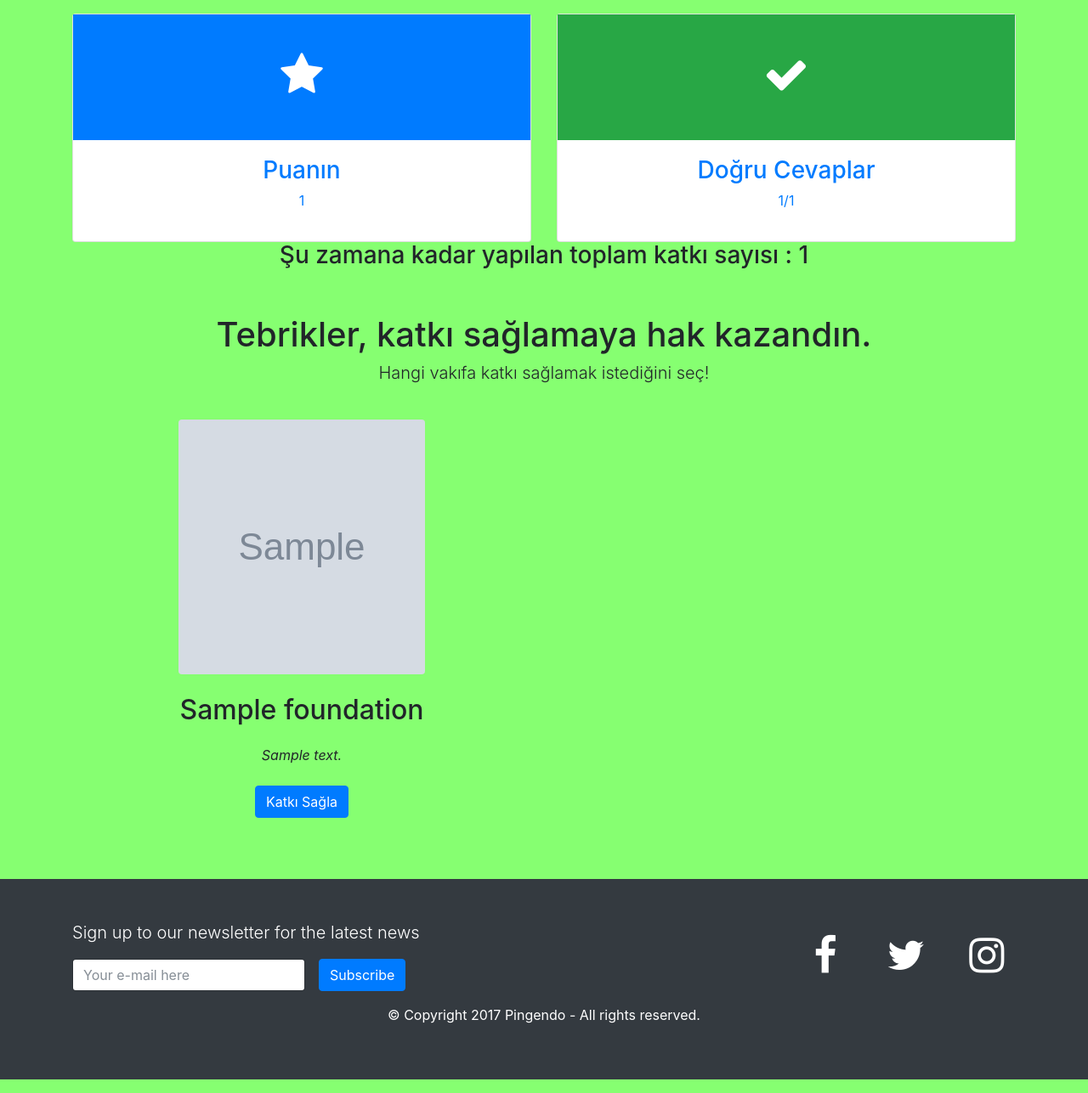
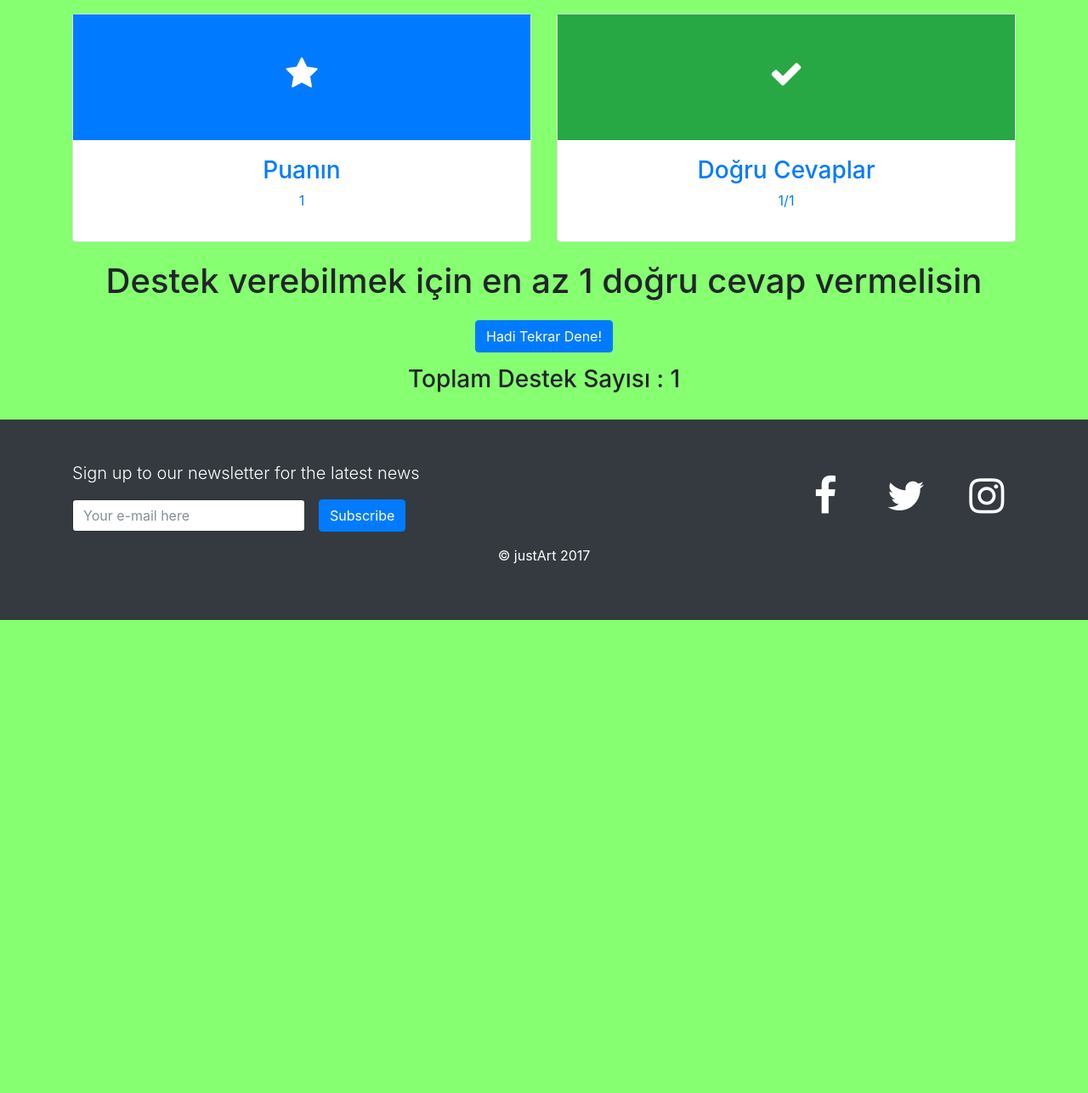
Before and after one commit to yektas/justArt, a Django app: template main/templates/endScreen.html in a window 1280 px wide. Shown: the whole page at 85% size. After the commit the page ends 730 px from the top, so only its background shows below. Run offline with Django 3.2, Linux system fonts and the light colour scheme; tables that the repository leaves empty hold one stand-in row (values such as "Sample post"); the template is opened without the code that fills it: values that come from a table or form of the project are taken from there, most other values are stand-ins (such as "Sample title", 1, 10 or a date in 2020); grey boxes marked "Sample" are stand-in pictures; some libraries are stand-ins or nearby versions.

Commit message:
Destek sayfası düzenlendi, doğru cevap sayısına göre desteğe hak kazanma eklendi. Oyun bitiminde müzik sesinin seviyesi yavaş yavaş azalıyor. Doğru/Yanlış sonucunda çıkan mesaj düzenlendi.

```diff
--- a/main/templates/endScreen.html
+++ b/main/templates/endScreen.html
@@ -10,7 +10,6 @@
     <link rel="stylesheet" href="{% static 'css/style.css' %}">
     <link rel="stylesheet" href="{% static 'css/hover-min.css' %}">
     <link rel="stylesheet" href="{% static 'css/sweetalert2.min.css' %}">
-
 </head>
 
 <body>
@@ -21,7 +20,7 @@
                 <div class="card">
                     <div class="bg-primary text-center text-white">
                         <div class="col-md-12 py-5 bg-primary">
-                            <h1><i class="fa fa-lg fa-star"></i></h1>
+                            <h1><i class="fa fa-md fa-star"></i></h1>
                         </div>
                     </div>
                     <div class="card-body text-primary">
@@ -34,7 +33,7 @@
                 <div class="card">
                     <div class="bg-primary text-center text-white">
                         <div class="col-md-12 bg-success py-5">
-                            <h1><i class="fa fa-lg fa-check"></i></h1>
+                            <h1><i class="fa fa-md fa-check"></i></h1>
                         </div>
                     </div>
                     <div class="card-body text-primary">
@@ -45,7 +44,7 @@
             </div>
         </div>
     </div>
-    <h3 class="text-center"> Şu zamana kadar yapılan toplam katkı sayısı : {{ total_support_count }}</h3>
+    {% if can_support %}
         <div class="py-5 text-center">
             <div class="container">
                 <div class="row">
@@ -57,20 +56,33 @@
                 <div class="row">
                     {% for foundation in foundations %}
                     <div class="col-md-6 p-4">
-                        <form>
+                        <form class="support-form">
                             <img class="img-fluid d-block mx-auto rounded" src="/media/{{ foundation.logo }}"
                                  style="width: 290px; min-height: 300px">
                             <br>
                             <h2>{{ foundation.foundation_name }}</h2>
                             <p class="my-4"><i>{{ foundation.about }}</i></p>
                             <input type="hidden" name="foundation" value="{{ foundation_id }}">
-                            <button class="btn btn-primary"> Katkı Sağla</button>
+                            <div class="card">
+                                <div class="card-body p-3">
+                                    <h4><i class="fa fa-fw fa-child fa-2x"></i></h4>
+                                    <h2>2000</h2>
+                                    <button type="submit" class="btn btn-primary btn-lg">Destek Ol</button>
+                                </div>
+                            </div>
                         </form>
                     </div>
                     {% endfor %}
                 </div>
             </div>
         </div>
+    {% else %}
+        <div class="col-md-12 text-center py-4">
+            <h1>Destek verebilmek için en az {{ required_correct_count }} doğru cevap vermelisin</h1>
+            <a href="/game" class="btn btn-primary my-3"> Hadi Tekrar Dene!</a>
+            <h3> Toplam Destek Sayısı : {{ total_support_count }}</h3>
+        </div>
+    {% endif %}
     <div class="py-5 bg-dark text-white">
         <div class="container">
             <div class="row">
@@ -97,7 +109,7 @@
             </div>
             <div class="row">
                 <div class="col-md-12 mt-3 text-center">
-                    <p>© Copyright 2017 Pingendo - All rights reserved.</p>
+                    <p>© justArt 2017 </p>
                 </div>
             </div>
         </div>
--- a/main/templates/game.html
+++ b/main/templates/game.html
@@ -135,16 +135,17 @@
 <div id="fakeLoader">
 </div>
 <script src="{% static 'js/jquery-3.2.1.min.js' %}"></script>
+<script src="{% static 'js/fakeLoader.min.js' %}"></script>
 <script src="{% static 'js/popper.min.js' %}"></script>
 <script src="{% static 'js/bootstrap.min.js' %}"></script>
 <script src="{% static 'js/sweetalert2.min.js' %}"></script>
-<script src="{% static 'js/fakeLoader.min.js' %}"></script>
 <script>
     var clickSrc = "{% static 'audio/click.wav' %}";
     var correctSrc = "{% static 'audio/correct2.mp3' %}";
     var wrongSrc = "{% static 'audio/wrong.wav' %}";
 
 </script>
+<script src="{% static 'js/supportFoundation.js' %}"></script>
 <script src="{% static 'js/game.js' %}"></script>
 <img id="hzDownscaled" style="position: absolute; top: -10000px;">
 <img id="hzDownscaled" style="position: absolute; top: -10000px;">
```
Also changed, not shown: main/static/js/game.js (+36 -12 lines), main/views.py (+10 -1 lines). Lines whose indentation alone changed are shown as unchanged.
